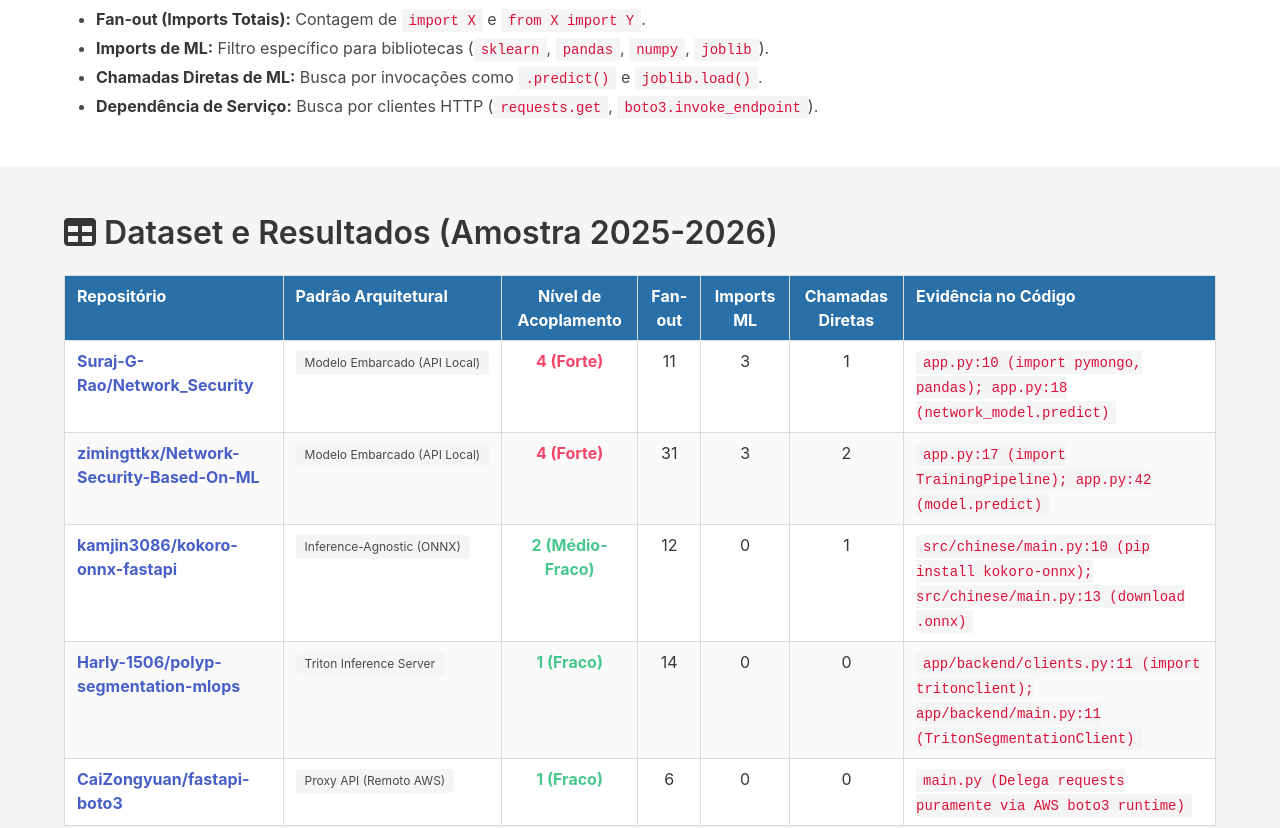
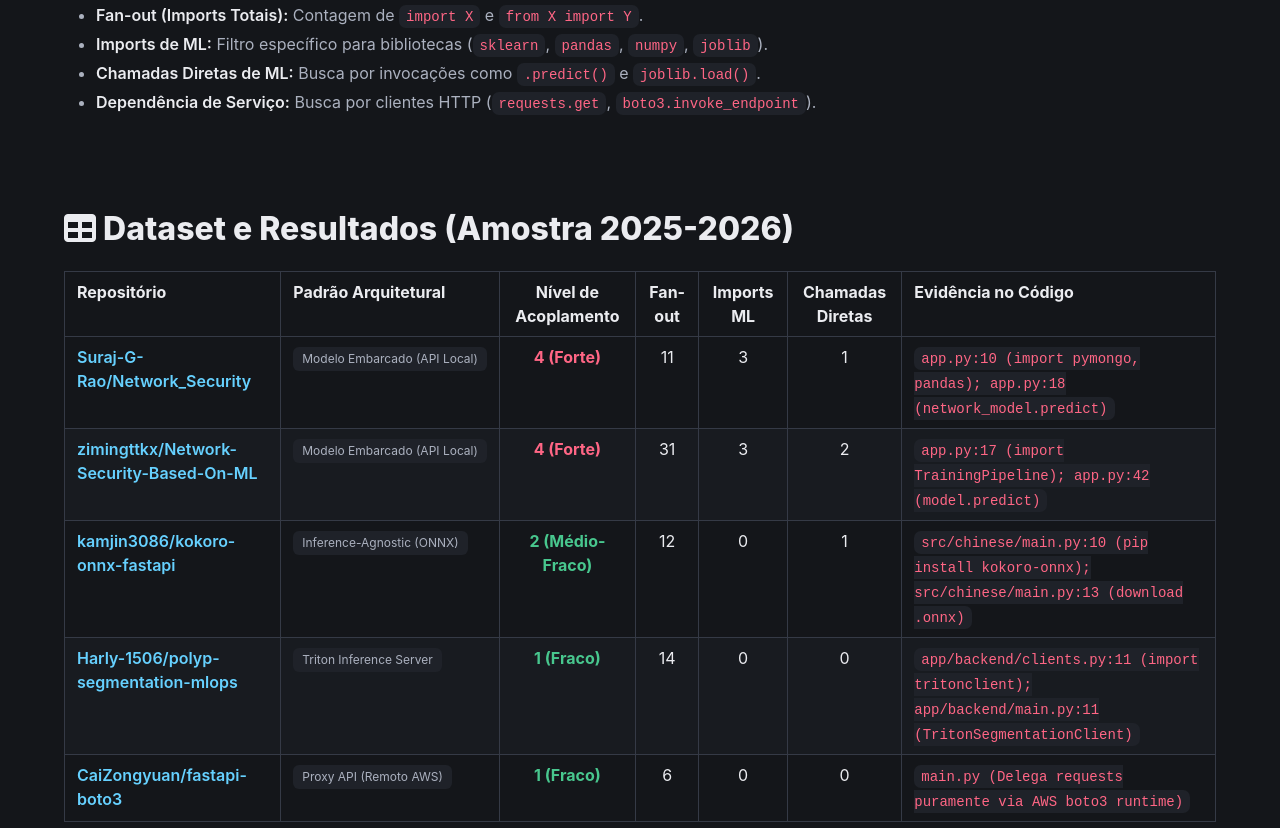
Before and after one commit to G45P4R82/IC, a plain HTML site: page index.html in a window 1280 px wide. Shown: the part 1212-2040 px from the top of the page. Drawn offline with nearby package versions, Linux system fonts and the light colour scheme.

Commit message:
feat: enforce dark mode using Bulma 1.0.2 and update github repo name

```diff
--- a/index.html
+++ b/index.html
@@ -1,22 +1,20 @@
 <!DOCTYPE html>
-<html lang="pt-BR">
+<html lang="pt-BR" data-theme="dark">
 <head>
     <meta charset="UTF-8">
     <meta name="viewport" content="width=device-width, initial-scale=1.0">
     <title>MSR: Acoplamento de Modelos ML</title>
-    <!-- Bulma CSS via CDN -->
-    <link rel="stylesheet" href="https://cdn.jsdelivr.net/npm/bulma@0.9.4/css/bulma.min.css">
+    <!-- Bulma CSS v1.0.2 via CDN (Suporte nativo ao Modo Dark) -->
+    <link rel="stylesheet" href="https://cdn.jsdelivr.net/npm/bulma@1.0.2/css/bulma.min.css">
     <!-- FontAwesome para ícones -->
     <link rel="stylesheet" href="https://cdnjs.cloudflare.com/ajax/libs/font-awesome/6.4.0/css/all.min.css">
     <style>
-        .hero-bg { background-color: #2c3e50; color: white; }
-        .hero-bg .title, .hero-bg .subtitle { color: white; }
-        .code-block { background-color: #f5f5f5; padding: 1rem; border-radius: 5px; overflow-x: auto; }
+        .code-block { padding: 1rem; border-radius: 5px; overflow-x: auto; }
     </style>
 </head>
 <body>
 
-    <section class="hero is-info is-medium hero-bg">
+    <section class="hero is-info is-medium">
         <div class="hero-body">
             <div class="container has-text-centered">
                 <h1 class="title is-1">
@@ -35,7 +33,7 @@
         <div class="container">
             <div class="content">
                 <h2 class="title is-3"><i class="fas fa-search"></i> Metodologia de Mineração (MSR)</h2>
-                <p>Para garantir a reprodutibilidade do estudo, a extração de dados foi realizada utilizando a <a href="https://cli.github.com/">GitHub CLI (<code>gh</code>)</a> e a <strong>GitHub REST API</strong>, sem a necessidade de clonar os repositórios localmente.</p>
+                <p>Para garantir a reprodutibilidade do estudo, a extração de dados foi realizada utilizando a <a href="https://cli.github.com/" class="has-text-info">GitHub CLI (<code>gh</code>)</a> e a <strong>GitHub REST API</strong>, sem a necessidade de clonar os repositórios localmente.</p>
 
                 <hr>
 
@@ -76,26 +74,26 @@ gh api "/search/repositories?q=fastapi+boto3+created:>2025-01-01&sort=stars&per_
         </div>
     </section>
 
-    <section class="section has-background-light">
+    <section class="section">
         <div class="container">
             <h2 class="title is-3"><i class="fas fa-table"></i> Dataset e Resultados (Amostra 2025-2026)</h2>
             <div class="table-container">
                 <table class="table is-striped is-hoverable is-fullwidth is-bordered">
                     <thead>
-                        <tr class="has-background-info-dark">
-                            <th class="has-text-white">Repositório</th>
-                            <th class="has-text-white">Padrão Arquitetural</th>
-                            <th class="has-text-white has-text-centered">Nível de Acoplamento</th>
-                            <th class="has-text-white has-text-centered">Fan-out</th>
-                            <th class="has-text-white has-text-centered">Imports ML</th>
-                            <th class="has-text-white has-text-centered">Chamadas Diretas</th>
-                            <th class="has-text-white">Evidência no Código</th>
+                        <tr>
+                            <th>Repositório</th>
+                            <th>Padrão Arquitetural</th>
+                            <th class="has-text-centered">Nível de Acoplamento</th>
+                            <th class="has-text-centered">Fan-out</th>
+                            <th class="has-text-centered">Imports ML</th>
+                            <th class="has-text-centered">Chamadas Diretas</th>
+                            <th>Evidência no Código</th>
                         </tr>
                     </thead>
                     <tbody>
                         <tr>
-                            <td><a href="https://github.com/Suraj-G-Rao/Network_Security" target="_blank"><strong>Suraj-G-Rao/Network_Security</strong></a></td>
-                            <td><span class="tag is-light">Modelo Embarcado (API Local)</span></td>
+                            <td><a href="https://github.com/Suraj-G-Rao/Network_Security" target="_blank" class="has-text-info"><strong>Suraj-G-Rao/Network_Security</strong></a></td>
+                            <td><span class="tag">Modelo Embarcado (API Local)</span></td>
                             <td class="has-text-centered has-text-danger has-text-weight-bold">4 (Forte)</td>
                             <td class="has-text-centered">11</td>
                             <td class="has-text-centered">3</td>
@@ -103,8 +101,8 @@ gh api "/search/repositories?q=fastapi+boto3+created:>2025-01-01&sort=stars&per_
                             <td><code>app.py:10 (import pymongo, pandas); app.py:18 (network_model.predict)</code></td>
                         </tr>
                         <tr>
-                            <td><a href="https://github.com/zimingttkx/Network-Security-Based-On-ML" target="_blank"><strong>zimingttkx/Network-Security-Based-On-ML</strong></a></td>
-                            <td><span class="tag is-light">Modelo Embarcado (API Local)</span></td>
+                            <td><a href="https://github.com/zimingttkx/Network-Security-Based-On-ML" target="_blank" class="has-text-info"><strong>zimingttkx/Network-Security-Based-On-ML</strong></a></td>
+                            <td><span class="tag">Modelo Embarcado (API Local)</span></td>
                             <td class="has-text-centered has-text-danger has-text-weight-bold">4 (Forte)</td>
                             <td class="has-text-centered">31</td>
                             <td class="has-text-centered">3</td>
@@ -112,8 +110,8 @@ gh api "/search/repositories?q=fastapi+boto3+created:>2025-01-01&sort=stars&per_
                             <td><code>app.py:17 (import TrainingPipeline); app.py:42 (model.predict)</code></td>
                         </tr>
                         <tr>
-                            <td><a href="https://github.com/kamjin3086/kokoro-onnx-fastapi" target="_blank"><strong>kamjin3086/kokoro-onnx-fastapi</strong></a></td>
-                            <td><span class="tag is-light">Inference-Agnostic (ONNX)</span></td>
+                            <td><a href="https://github.com/kamjin3086/kokoro-onnx-fastapi" target="_blank" class="has-text-info"><strong>kamjin3086/kokoro-onnx-fastapi</strong></a></td>
+                            <td><span class="tag">Inference-Agnostic (ONNX)</span></td>
                             <td class="has-text-centered has-text-success has-text-weight-bold">2 (Médio-Fraco)</td>
                             <td class="has-text-centered">12</td>
                             <td class="has-text-centered">0</td>
@@ -121,8 +119,8 @@ gh api "/search/repositories?q=fastapi+boto3+created:>2025-01-01&sort=stars&per_
                             <td><code>src/chinese/main.py:10 (pip install kokoro-onnx); src/chinese/main.py:13 (download .onnx)</code></td>
                         </tr>
                         <tr>
-                            <td><a href="https://github.com/Harly-1506/polyp-segmentation-mlops" target="_blank"><strong>Harly-1506/polyp-segmentation-mlops</strong></a></td>
-                            <td><span class="tag is-light">Triton Inference Server</span></td>
+                            <td><a href="https://github.com/Harly-1506/polyp-segmentation-mlops" target="_blank" class="has-text-info"><strong>Harly-1506/polyp-segmentation-mlops</strong></a></td>
+                            <td><span class="tag">Triton Inference Server</span></td>
                             <td class="has-text-centered has-text-success has-text-weight-bold">1 (Fraco)</td>
                             <td class="has-text-centered">14</td>
                             <td class="has-text-centered">0</td>
@@ -130,8 +128,8 @@ gh api "/search/repositories?q=fastapi+boto3+created:>2025-01-01&sort=stars&per_
                             <td><code>app/backend/clients.py:11 (import tritonclient); app/backend/main.py:11 (TritonSegmentationClient)</code></td>
                         </tr>
                         <tr>
-                            <td><a href="https://github.com/CaiZongyuan/fastapi-boto3" target="_blank"><strong>CaiZongyuan/fastapi-boto3</strong></a></td>
-                            <td><span class="tag is-light">Proxy API (Remoto AWS)</span></td>
+                            <td><a href="https://github.com/CaiZongyuan/fastapi-boto3" target="_blank" class="has-text-info"><strong>CaiZongyuan/fastapi-boto3</strong></a></td>
+                            <td><span class="tag">Proxy API (Remoto AWS)</span></td>
                             <td class="has-text-centered has-text-success has-text-weight-bold">1 (Fraco)</td>
                             <td class="has-text-centered">6</td>
                             <td class="has-text-centered">0</td>
@@ -159,10 +157,10 @@ gh api "/search/repositories?q=fastapi+boto3+created:>2025-01-01&sort=stars&per_
         </div>
     </section>
 
-    <footer class="footer has-background-dark">
-        <div class="content has-text-centered has-text-white">
+    <footer class="footer">
+        <div class="content has-text-centered">
             <p>
-                <strong>Estudo Experimental (MSR)</strong> estruturado para GitHub Pages utilizando <strong>Bulma CSS</strong>.
+                <strong>Estudo Experimental (MSR)</strong> estruturado para GitHub Pages utilizando <strong>Bulma CSS v1.0.2 (Native Dark Mode)</strong>.
             </p>
         </div>
     </footer>
```
